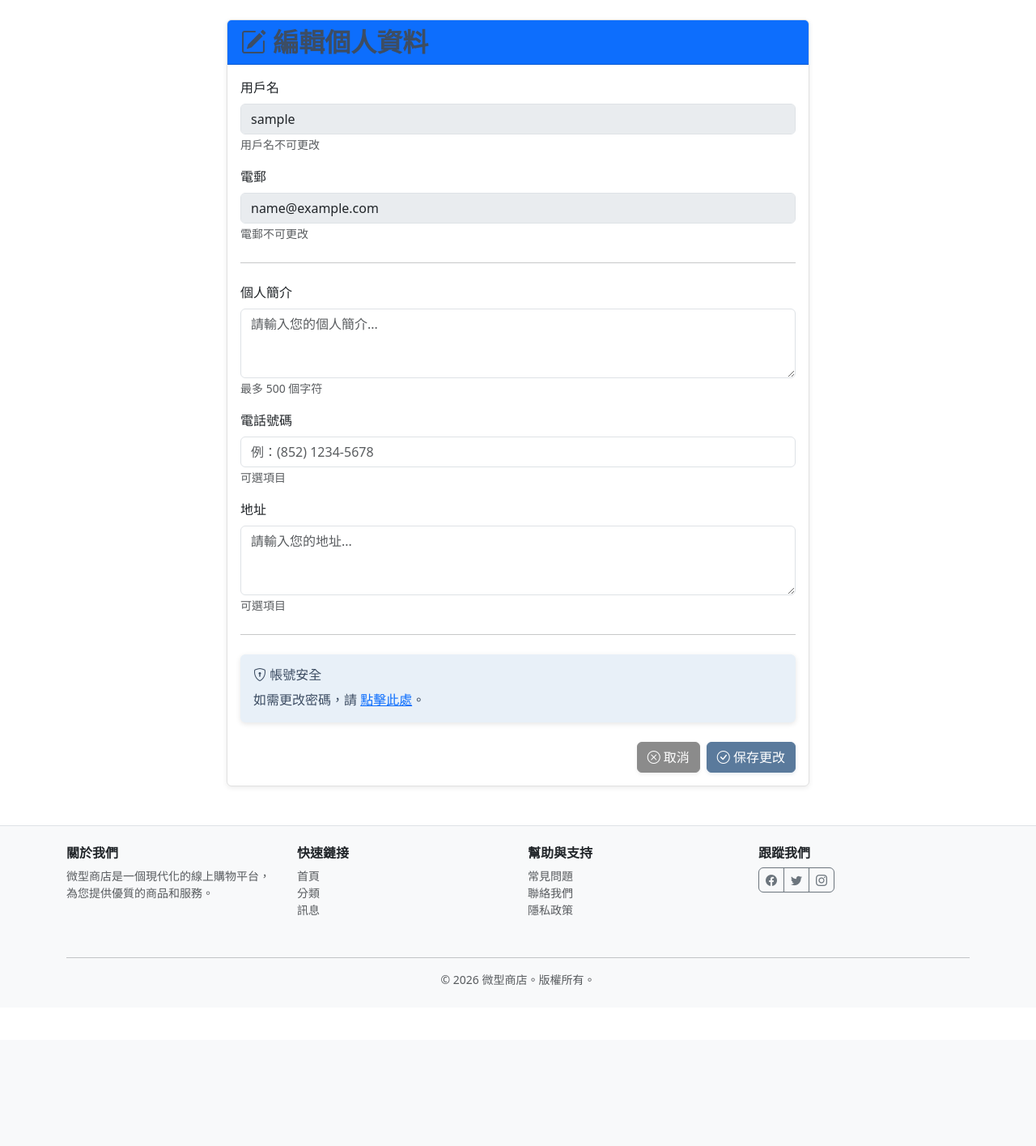
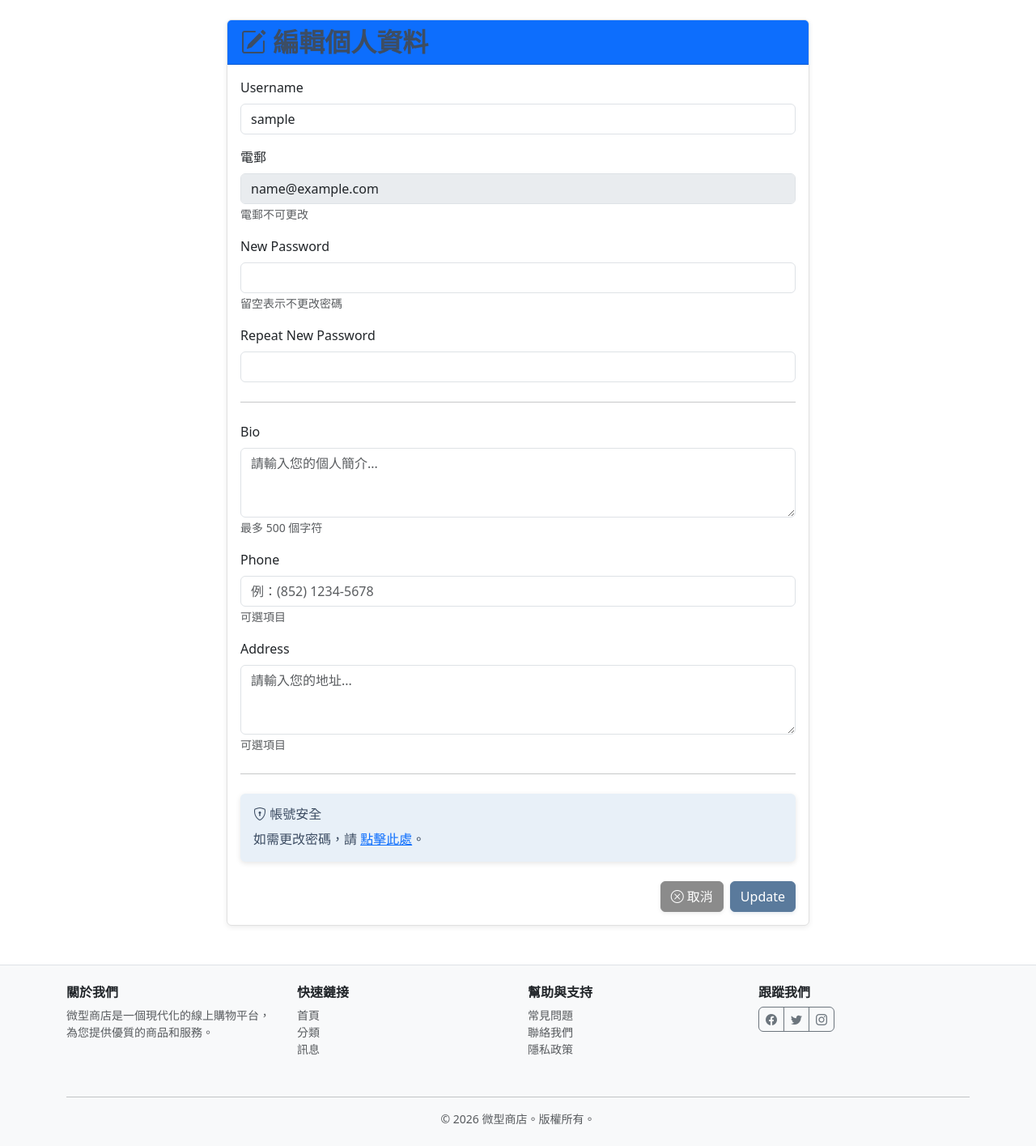
Before and after one commit to YeungYat-2526/IT4115ea, a Flask app: page /profile/edit in a window 1280 px wide. Shown: the part 68-1483 px from the top of the page at 81% size. Before the commit the page ends 1285 px from the top, so only its background shows below. Run offline with Flask 3, Linux system fonts and the light colour scheme; the visitor is signed in with stand-in values (Sample User, id 1); data that the repository does not hold is empty; some libraries are stand-ins or nearby versions.

Commit message:
UpdateUserForm

```diff
--- a/IT4115ea/app/app.py
+++ b/IT4115ea/app/app.py
@@ -2,7 +2,7 @@ from flask import Flask, render_template, redirect, url_for, flash, request, jso
 from flask_login import LoginManager, login_user, logout_user, login_required, current_user
 from models import db, User, Product, Review, CartItem, Message, Category, Notification
 from flask_migrate import Migrate
-from forms import RegistrationForm, LoginForm, ProductForm, ReviewForm, CategoryForm, EditProductForm
+from forms import RegistrationForm, LoginForm, ProductForm, ReviewForm, CategoryForm, EditProductForm, UpdateUserForm
 from werkzeug.security import generate_password_hash
 import os
 import logging
@@ -397,14 +397,33 @@ def create_app():
     @app.route('/profile/edit', methods=['GET', 'POST'])
     @login_required
     def edit_profile():
-        if request.method == 'POST':
-            current_user.bio = request.form.get('bio')
-            current_user.phone = request.form.get('phone')
-            current_user.address = request.form.get('address')
+        form = UpdateUserForm()
+        if form.validate_on_submit():
+            # 檢查username是否已被使用
+            existing_user = User.query.filter_by(username=form.username.data).first()
+            if existing_user and existing_user.id != current_user.id:
+                flash('此用戶名已被使用。')
+                return redirect(url_for('edit_profile'))
+
+            current_user.username = form.username.data
+
+            if form.password.data:
+                current_user.set_password(form.password.data)
+
+            current_user.bio = form.bio.data
+            current_user.phone = form.phone.data
+            current_user.address = form.address.data
+
             db.session.commit()
             flash('個人資料已更新。')
             return redirect(url_for('profile'))
-        return render_template('edit_profile.html')
+        elif request.method == 'GET':
+            form.username.data = current_user.username
+            form.bio.data = current_user.bio
+            form.phone.data = current_user.phone
+            form.address.data = current_user.address
+
+        return render_template('edit_profile.html', form=form)
 
     # 訊息通知頁面
     @app.route('/notifications')
--- a/IT4115ea/app/forms.py
+++ b/IT4115ea/app/forms.py
@@ -55,3 +55,12 @@ class EditProductForm(FlaskForm):
     description = TextAreaField('商品描述')
     price = FloatField('價格', validators=[DataRequired()])
     submit = SubmitField('更新商品')
+
+class UpdateUserForm(FlaskForm):
+    username = StringField('Username', validators=[DataRequired(), Length(min=3, max=80)])
+    password = PasswordField('New Password', validators=[Length(min=6)])
+    password2 = PasswordField('Repeat New Password', validators=[EqualTo('password')])
+    bio = TextAreaField('Bio')
+    phone = StringField('Phone', validators=[Length(max=20)])
+    address = TextAreaField('Address')
+    submit = SubmitField('Update')
--- a/IT4115ea/app/templates/edit_profile.html
+++ b/IT4115ea/app/templates/edit_profile.html
@@ -14,10 +14,15 @@
 
         <div class="card-body">
           <form method="POST" novalidate>
+            {{ form.hidden_tag() }}
             <div class="mb-3">
-              <label for="username" class="form-label">用戶名</label>
-              <input type="text" class="form-control" id="username" value="{{ current_user.username }}" disabled>
-              <small class="form-text text-muted">用戶名不可更改</small>
+              {{ form.username.label(class="form-label") }}
+              {{ form.username(class="form-control") }}
+              {% if form.username.errors %}
+                {% for error in form.username.errors %}
+                  <div class="text-danger">{{ error }}</div>
+                {% endfor %}
+              {% endif %}
             </div>
 
             <div class="mb-3">
@@ -26,23 +31,44 @@
               <small class="form-text text-muted">電郵不可更改</small>
             </div>
 
+            <div class="mb-3">
+              {{ form.password.label(class="form-label") }}
+              {{ form.password(class="form-control") }}
+              {% if form.password.errors %}
+                {% for error in form.password.errors %}
+                  <div class="text-danger">{{ error }}</div>
+                {% endfor %}
+              {% endif %}
+              <small class="form-text text-muted">留空表示不更改密碼</small>
+            </div>
+
+            <div class="mb-3">
+              {{ form.password2.label(class="form-label") }}
+              {{ form.password2(class="form-control") }}
+              {% if form.password2.errors %}
+                {% for error in form.password2.errors %}
+                  <div class="text-danger">{{ error }}</div>
+                {% endfor %}
+              {% endif %}
+            </div>
+
             <hr class="my-4">
 
             <div class="mb-3">
-              <label for="bio" class="form-label">個人簡介</label>
-              <textarea class="form-control" id="bio" name="bio" rows="3" placeholder="請輸入您的個人簡介...">{{ current_user.bio or '' }}</textarea>
+              {{ form.bio.label(class="form-label") }}
+              {{ form.bio(class="form-control", rows="3", placeholder="請輸入您的個人簡介...") }}
               <small class="form-text text-muted">最多 500 個字符</small>
             </div>
 
             <div class="mb-3">
-              <label for="phone" class="form-label">電話號碼</label>
-              <input type="tel" class="form-control" id="phone" name="phone" value="{{ current_user.phone or '' }}" placeholder="例：(852) 1234-5678">
+              {{ form.phone.label(class="form-label") }}
+              {{ form.phone(class="form-control", placeholder="例：(852) 1234-5678") }}
               <small class="form-text text-muted">可選項目</small>
             </div>
 
             <div class="mb-4">
-              <label for="address" class="form-label">地址</label>
-              <textarea class="form-control" id="address" name="address" rows="3" placeholder="請輸入您的地址...">{{ current_user.address or '' }}</textarea>
+              {{ form.address.label(class="form-label") }}
+              {{ form.address(class="form-control", rows="3", placeholder="請輸入您的地址...") }}
               <small class="form-text text-muted">可選項目</small>
             </div>
 
@@ -60,9 +86,7 @@
               <a href="{{ url_for('profile') }}" class="btn btn-secondary">
                 <i class="bi bi-x-circle"></i> 取消
               </a>
-              <button type="submit" class="btn btn-primary">
-                <i class="bi bi-check-circle"></i> 保存更改
-              </button>
+              {{ form.submit(class="btn btn-primary") }}
             </div>
           </form>
         </div>
```
